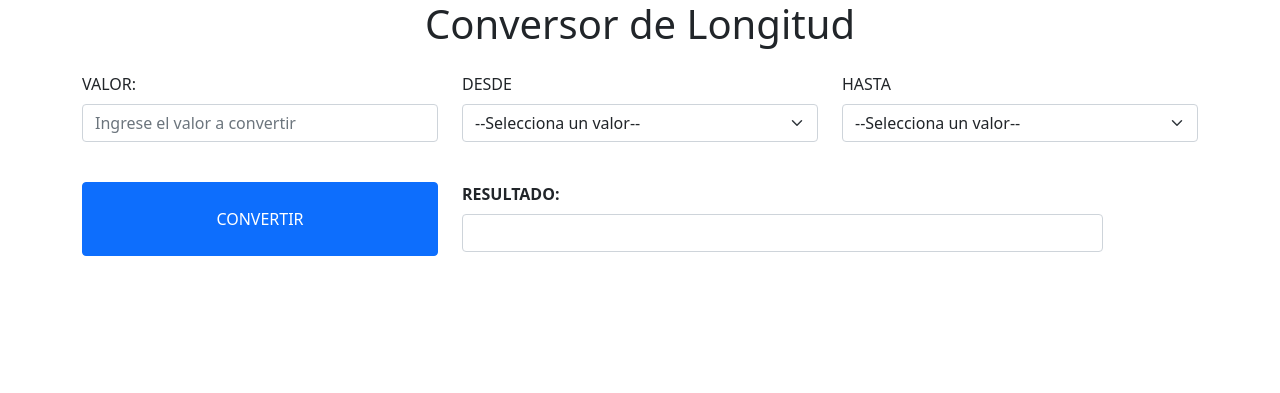
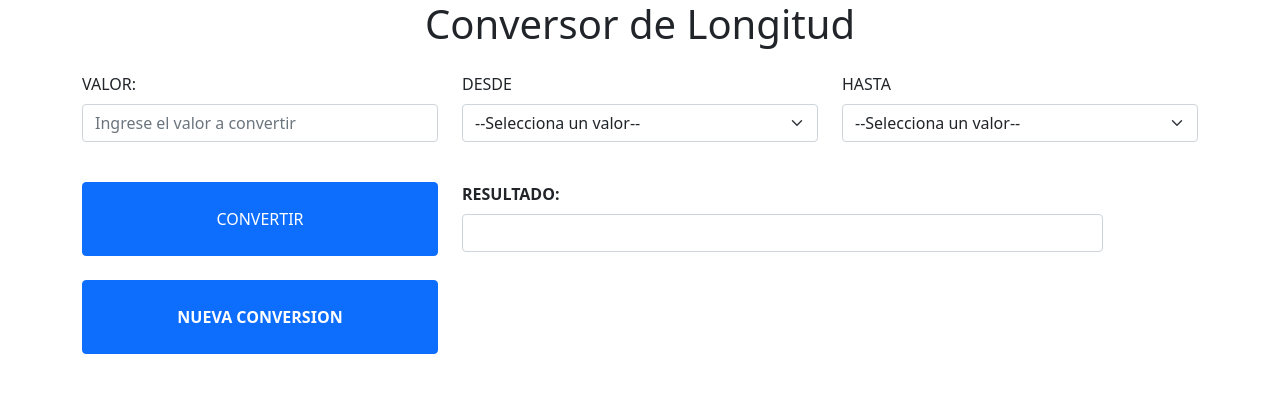
Before and after one commit to juank311/conversor, a PHP site: page / in a window 1280 px wide. Shown: the top 393 px of the page. Run offline with PHP 8.4, Linux system fonts and the light colour scheme.

Commit message:
SE AGREGÓ EL BOTÓN DE NUEVA CONVERSION

```diff
--- a/index.php
+++ b/index.php
@@ -194,12 +194,17 @@ $resultado_2 = convertir_hasta($resultado_1, $hasta);
                             <div class="col-sm-7">
                                  <div class="mb-1" >
                                     <label for="resultado" class="form-label"><b>RESULTADO:<b></label>
-                                    <input  type="text" class="form-control" name = "resultado" value = "
-                                        <?php if (isset($resultado_1)) {
+                                    <input  type="text" class="form-control" name = "resultado" value="<?php
+                                        if (isset($resultado_1)) {
                                             echo "Es: " . $resultado_2 ."  ". $hasta;
                                         } ?>">
                                 </div>
                             </div>
+                    </div>
+                      <div class="row mt-4">
+                        <div class="col-sm-4">
+                         <a href="index.php" class="btn btn-primary w-100 py-4"> <b>NUEVA CONVERSION</b></a>
+                      </div>
                     </div>
 
         </form>
```
